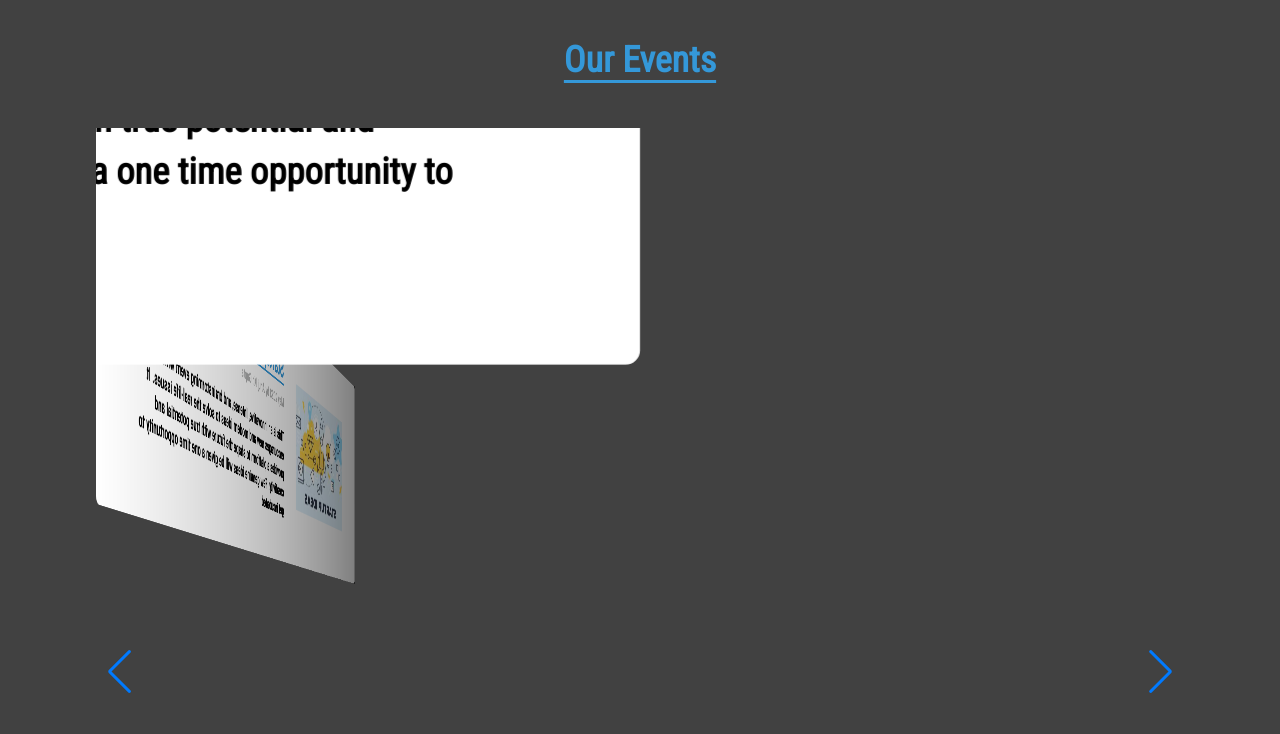
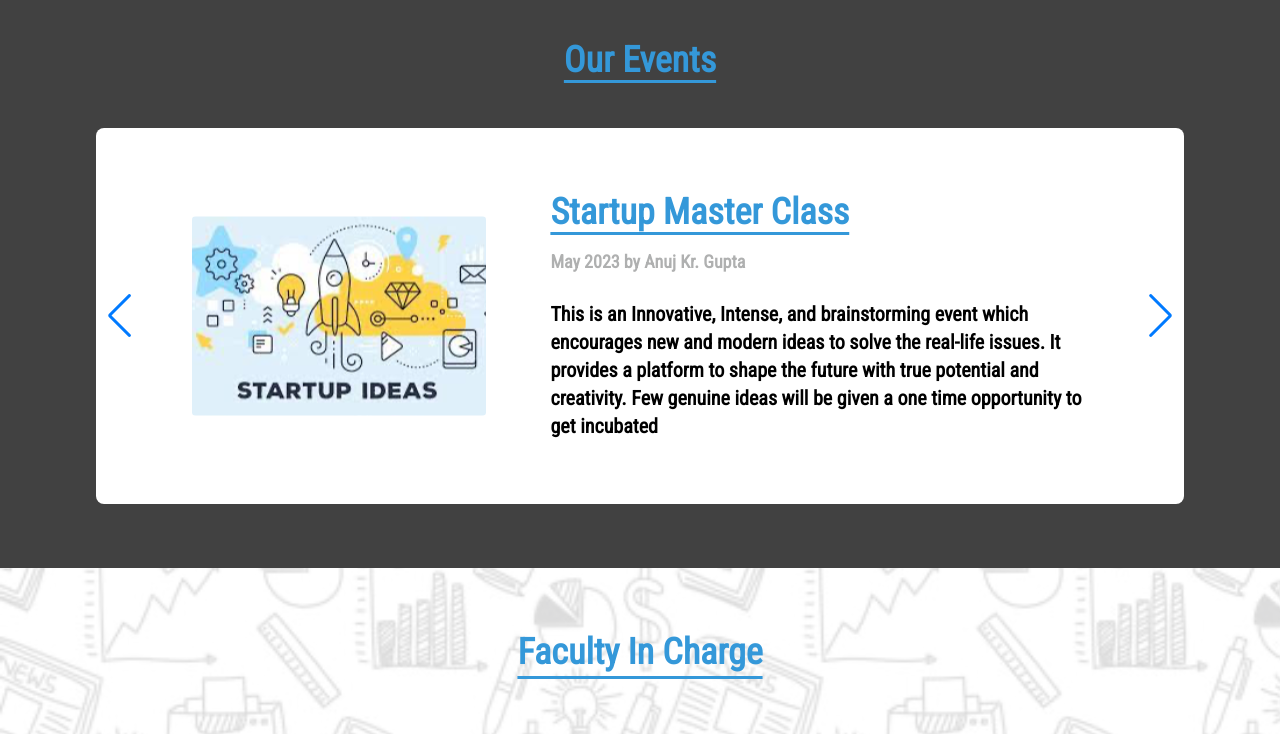
Before and after one commit to ecell-iiitr/official_website, a React (Vite) app: page / in a window 1280 px wide. Shown: the part 2460-3194 px from the top of the page. Built offline with nearby package versions, Linux system fonts and the light colour scheme; a web font is replaced by a local one.

Commit message:
swiper modified

```diff
--- a/src/components/Events.jsx
+++ b/src/components/Events.jsx
@@ -1,5 +1,5 @@
 import { Swiper, SwiperSlide } from 'swiper/react';
-import { EffectCube, Autoplay, Navigation, Keyboard } from "swiper";
+import { Autoplay, Navigation, Keyboard } from "swiper";
 import 'swiper/css';
 import "swiper/css/navigation";
 import Slide from './EventSlide';
@@ -19,7 +19,6 @@ const Events = () => {
         onSlideChange={() => console.log("slide change")}
         onSwiper={(swiper) => console.log(swiper)}
         centeredSlides={true}
-        effect={"cube"}
         loop={true}
         autoplay={{
           delay: 5000,
@@ -27,7 +26,7 @@ const Events = () => {
         }}
         navigation={true}
         keyboard={true}
-        modules={[EffectCube, Autoplay, Navigation, Keyboard]}
+        modules={[ Autoplay, Navigation, Keyboard]}
       >
         <SwiperSlide> <Slide /> </SwiperSlide>
         <SwiperSlide> <Slide /> </SwiperSlide>
```
